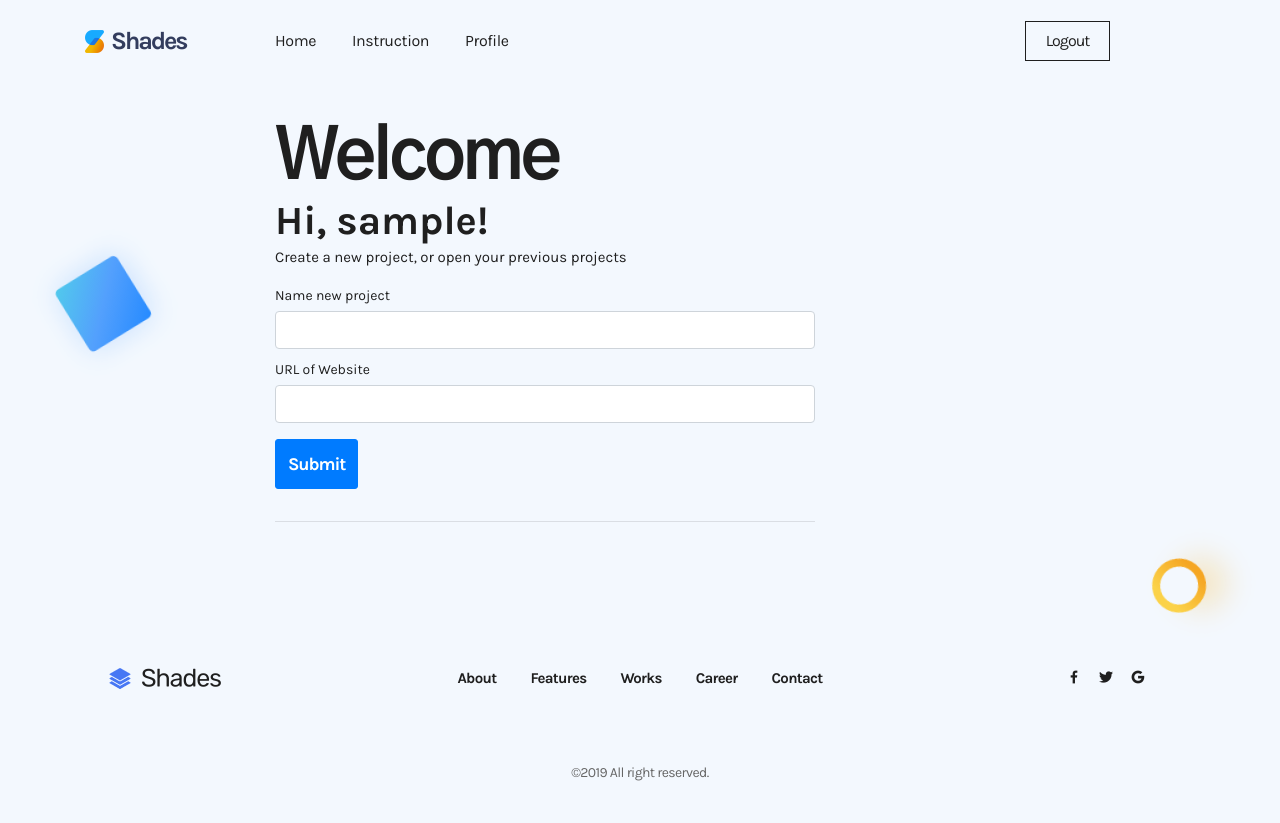
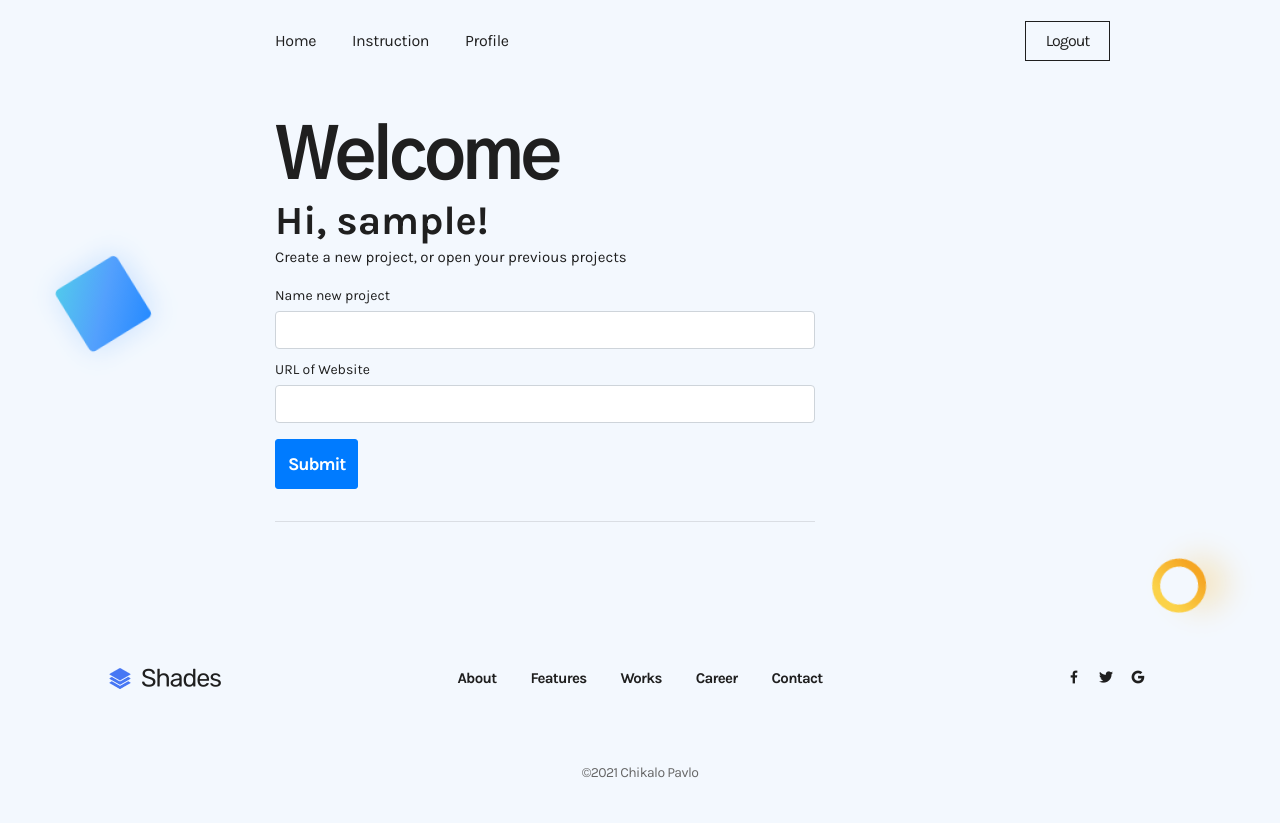
Before and after one commit to epiclight0/test, a Flask app: page / in a window 1280 px wide. Run offline with Flask 2, Linux system fonts and the light colour scheme; a user stored in the database is signed in; data comes from the database, SQL or seed files in the repository; data that the repository does not hold is empty; some libraries are stand-ins or nearby versions.

Commit message:
Add files via upload

```diff
--- a/app/templates/base.html
+++ b/app/templates/base.html
@@ -26,9 +26,6 @@
                     <div class="container">
                         <div class="row justify-content-center align-items-center position-relative">
                             <div class="col-sm-4 col-6 col-lg-2 col-xl-2 order-lg-1">
-                                <div class="brand">
-                                    <a href="index.html"><img src="/static/image/main-logo.png" alt="" /></a>
-                                </div>
                             </div>
 
                             <div class="col-sm-7 col-lg-3 col-xl-3 offset-xl-1 d-none d-sm-block order-lg-3">
@@ -160,7 +157,7 @@
 
                 </div>
                 <div class="copyright">
-                    <p>©2019 All right reserved. </p>
+                    <p>©2021 Chikalo Pavlo </p>
                 </div>
             </div>
         </section>
```
